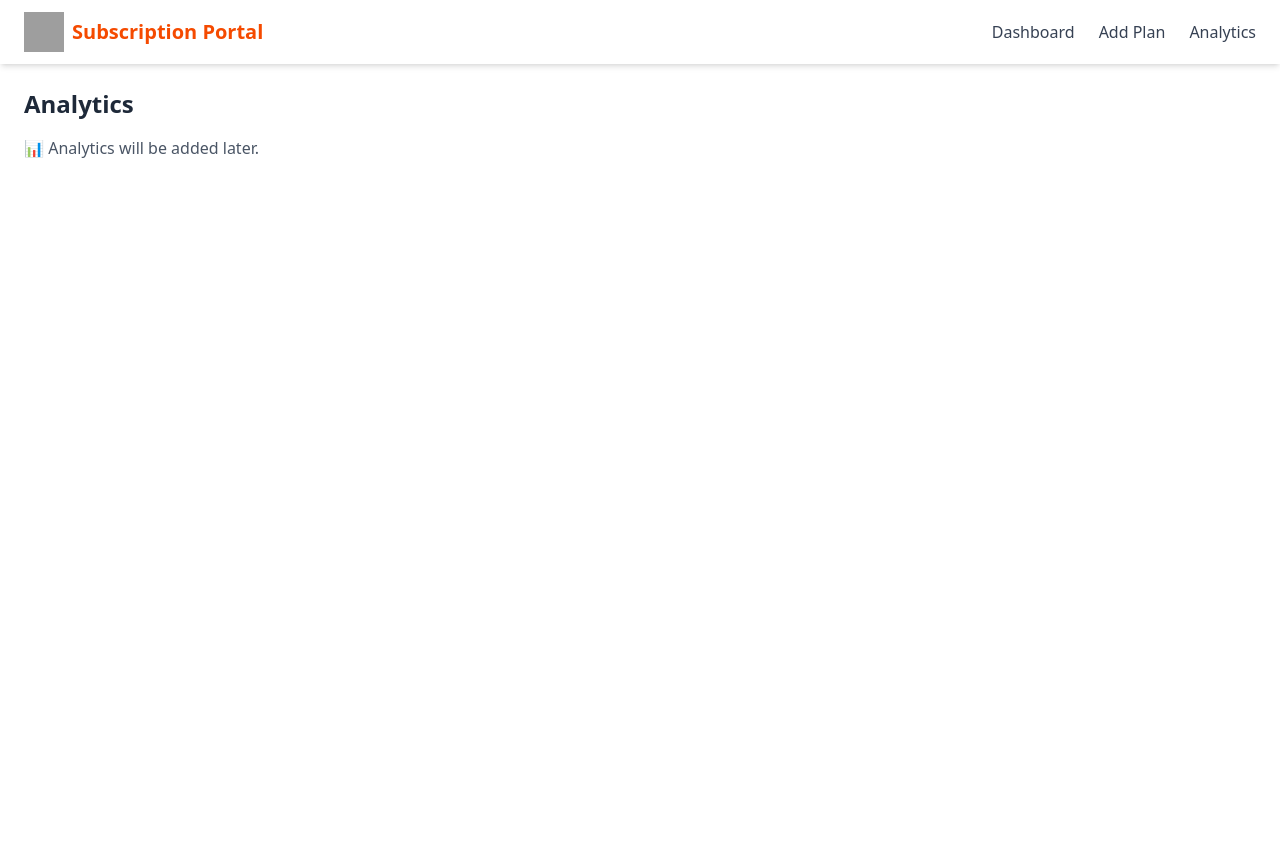
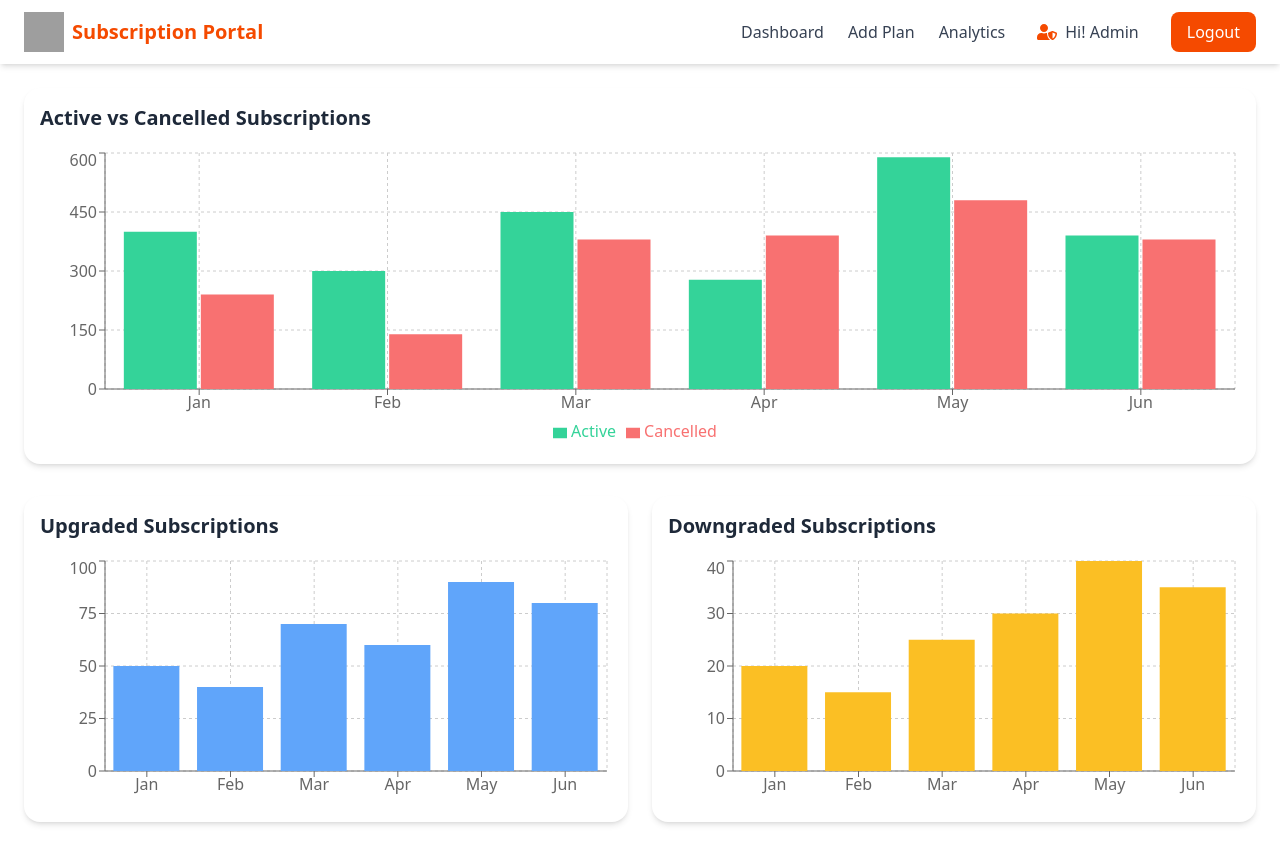
Before and after one commit to Preetika-P/SMS, a React (Vite) app in the folder SMS-frontend/: page /admin/analytics in a window 1280 px wide. Before the commit the page ends 800 px from the top, so only its background shows below. Built offline with nearby package versions, Linux system fonts and the light colour scheme; grey boxes are pictures that could not be loaded.

Commit message:
added analytics

```diff
--- a/SMS-frontend/package.json
+++ b/SMS-frontend/package.json
@@ -14,7 +14,8 @@
     "react": "^19.1.1",
     "react-dom": "^19.1.1",
     "react-icons": "^5.5.0",
-    "react-router-dom": "^7.9.1"
+    "react-router-dom": "^7.9.1",
+    "recharts": "^3.2.0"
   },
   "devDependencies": {
     "@eslint/js": "^9.33.0",
--- a/SMS-frontend/src/components/Header.jsx
+++ b/SMS-frontend/src/components/Header.jsx
@@ -1,9 +1,19 @@
-import { Link, useLocation } from "react-router-dom";
+import { Link, useLocation, useNavigate } from "react-router-dom";
+import { FaUserShield } from "react-icons/fa";
 import logo from "../assets/logo.svg";
 
 export default function Header() {
   const location = useLocation();
+  const navigate = useNavigate();
   const isAdmin = location.pathname.startsWith("/admin");
+
+  const handleLogout = () => {
+    localStorage.removeItem("adminToken");
+    sessionStorage.removeItem("adminToken");
+
+    // Redirect to landing page
+    navigate("/");
+  };
 
   return (
     <header className="bg-white shadow-md px-6 py-3 flex justify-between items-center">
@@ -17,6 +27,8 @@ export default function Header() {
 
       {/* Navigation only for Admin */}
       {isAdmin && (
+        <div className="flex items-center space-x-8">
+          {/* Nav Links */}
           <nav className="flex space-x-6 text-gray-700 font-medium">
             <Link to="/admin/dashboard" className="hover:text-orange-600">
               Dashboard
@@ -28,6 +40,21 @@ export default function Header() {
               Analytics
             </Link>
           </nav>
+
+          {/* Hi! Admin + Icon */}
+          <div className="flex items-center space-x-2 text-gray-700 font-medium">
+            <FaUserShield className="text-orange-600 w-5 h-5" />
+            <span>Hi! Admin</span>
+          </div>
+
+          {/* Logout Button */}
+          <button
+            onClick={handleLogout}
+            className="bg-orange-600 text-white px-4 py-2 rounded-lg hover:bg-orange-700 transition"
+          >
+            Logout
+          </button>
+        </div>
       )}
     </header>
   );
--- a/SMS-frontend/src/pages/admin/Analytics.jsx
+++ b/SMS-frontend/src/pages/admin/Analytics.jsx
@@ -1,8 +1,69 @@
+import { BarChart, Bar, XAxis, YAxis, CartesianGrid, Tooltip, Legend, ResponsiveContainer } from "recharts";
+
+const analyticsData = [
+  { name: 'Jan', active: 400, cancelled: 240, upgraded: 50, downgraded: 20 },
+  { name: 'Feb', active: 300, cancelled: 139, upgraded: 40, downgraded: 15 },
+  { name: 'Mar', active: 450, cancelled: 380, upgraded: 70, downgraded: 25 },
+  { name: 'Apr', active: 278, cancelled: 390, upgraded: 60, downgraded: 30 },
+  { name: 'May', active: 589, cancelled: 480, upgraded: 90, downgraded: 40 },
+  { name: 'Jun', active: 390, cancelled: 380, upgraded: 80, downgraded: 35 },
+];
+
 export default function Analytics() {
   return (
-    <div className="p-6">
-      <h1 className="text-2xl font-bold text-gray-800 mb-4">Analytics</h1>
-      <p className="text-gray-600">📊 Analytics will be added later.</p>
+    <div className="p-6 space-y-8">
+      {/* Row 1 - Active vs Cancelled */}
+      <div className="bg-white p-4 rounded-2xl shadow-md">
+        <h2 className="text-xl font-semibold text-gray-800 mb-4">
+          Active vs Cancelled Subscriptions
+        </h2>
+        <ResponsiveContainer width="100%" height={300}>
+          <BarChart data={analyticsData}>
+            <CartesianGrid strokeDasharray="3 3" />
+            <XAxis dataKey="name" />
+            <YAxis />
+            <Tooltip />
+            <Legend />
+            <Bar dataKey="active" fill="#34D399" name="Active" />
+            <Bar dataKey="cancelled" fill="#F87171" name="Cancelled" />
+          </BarChart>
+        </ResponsiveContainer>
+      </div>
+
+      {/* Row 2 - Upgraded & Downgraded */}
+      <div className="grid grid-cols-1 md:grid-cols-2 gap-6">
+        {/* Upgraded */}
+        <div className="bg-white p-4 rounded-2xl shadow-md">
+          <h2 className="text-xl font-semibold text-gray-800 mb-4">
+            Upgraded Subscriptions
+          </h2>
+          <ResponsiveContainer width="100%" height={250}>
+            <BarChart data={analyticsData}>
+              <CartesianGrid strokeDasharray="3 3" />
+              <XAxis dataKey="name" />
+              <YAxis />
+              <Tooltip />
+              <Bar dataKey="upgraded" fill="#60A5FA" name="Upgraded" />
+            </BarChart>
+          </ResponsiveContainer>
+        </div>
+
+        {/* Downgraded */}
+        <div className="bg-white p-4 rounded-2xl shadow-md">
+          <h2 className="text-xl font-semibold text-gray-800 mb-4">
+            Downgraded Subscriptions
+          </h2>
+          <ResponsiveContainer width="100%" height={250}>
+            <BarChart data={analyticsData}>
+              <CartesianGrid strokeDasharray="3 3" />
+              <XAxis dataKey="name" />
+              <YAxis />
+              <Tooltip />
+              <Bar dataKey="downgraded" fill="#FBBF24" name="Downgraded" />
+            </BarChart>
+          </ResponsiveContainer>
+        </div>
+      </div>
     </div>
   );
 }
```
Also changed, not shown: SMS-frontend/src/pages/LandingPage.jsx (+0 -32 lines), 1 other file (tests, documents, lock files or other folders). Lines whose indentation alone changed are shown as unchanged.
